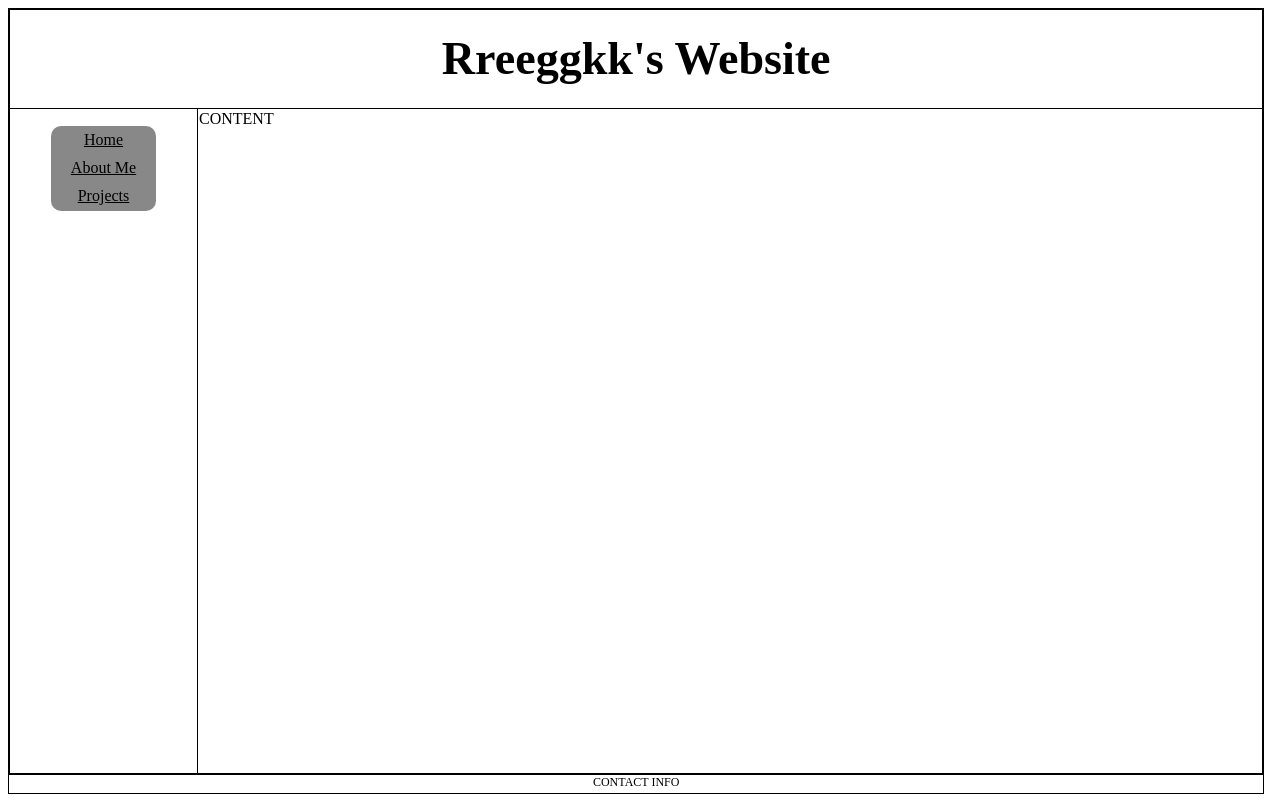
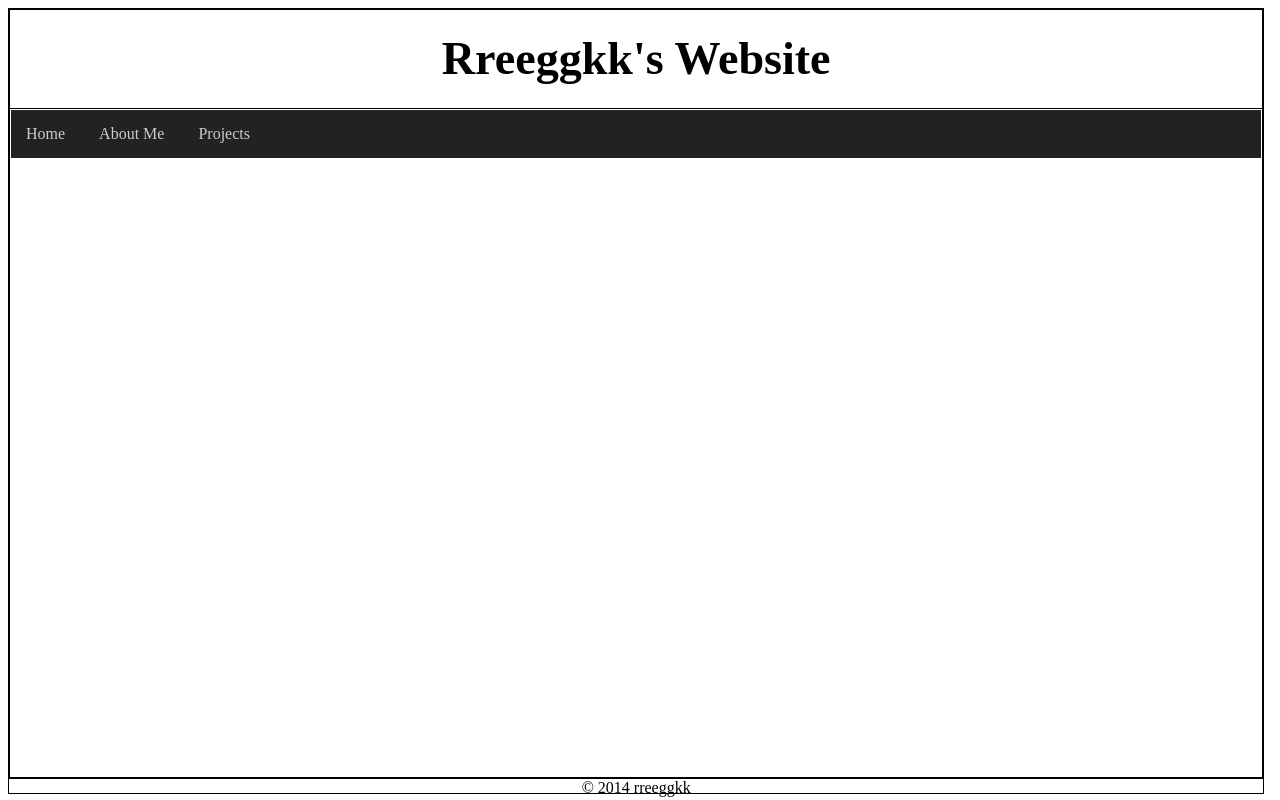
Before and after one commit to rreeggkk/rreeggkk.github.io, a plain HTML site: page index.html in a window 1280 px wide. Drawn offline with Linux system fonts and the light colour scheme.

Commit message:
Changed navbar

```diff
--- a/css.css
+++ b/css.css
@@ -16,8 +16,79 @@ body, html {
     position:fixed;
 }
 
+.emptySpace {
+    overflow:hidden;
+    width:100%;
+    height: 500px;
+}
+
+#nav {
+    background-color: #222;
+}
+#nav_wrapper {
+    /*width: 960px;*/
+    margin: 0 auto;
+    text-align: left;
+}
+#nav ul {
+    list-style-type: none;
+    padding: 0;
+    margin: 0;
+    position: relative;
+    min-width: 200px;
+}
+#nav ul li {
+    display: inline-block;
+}
+#nav ul li:hover {
+    background-color: #333;
+}
+#nav ul li a, visited {
+    color: #CCC;
+    display: block;
+    padding: 15px;
+    text-decoration: none;
+}
+#nav ul li:hover ul {
+    display: block;
+}
+#nav ul ul {
+    display: none;
+    position: absolute;
+    background-color: #333;
+    border: 5px solid #222;
+    border-top: 0;
+    margin-left: -5px;
+}
+
+#nav ul ul li {
+    display: block;
+}
+#nav ul ul li a:hover {
+    color: #699;
+}
 
 
+
+
+
+
+
+
+
+
+
+
+
+
+
+
+
+
+
+
+
+/*
 .navBar ul ul {
 	display:none; /*Hide Sub Lists*/
 }
@@ -42,3 +113,4 @@ body, html {
 .navBar ul li:hover ul li a:hover {color:#fff;}
 .navBar ul li {position:relative;}
 .navBar ul li ul {position absolute; top:0px; left:0px;}
+*/
--- a/index.html
+++ b/index.html
@@ -26,11 +26,11 @@
 					</td>
 				</tr>
 			</table>
-			<table width="100%" style="height:85%;">
-				<td width="15%" style="vertical-align:top;">
-					<!--Start of NavBar--!>
-					<center>
-						<div class="navBar">
+			<table width="100%" style="height:85.5%;">
+				<td style="vertical-align:top;">
+					<div style="height:100%; overflow-y:scroll;">
+						<div id="nav">
+							<div id="nav_wrapper">
 								<ul>
 									<li><a href="index.html">Home</a></li>
 									<li><a href="about.html">About Me</a>
@@ -41,32 +41,20 @@
 									<li><a href="projects.html">Projects</a>
 										<ul>
 											<li><a href="fizXTest.html">FizXTest</a></li>
-										<li><a href="mcProjects.html">Minecraft Projects</a>
-											<ul>
-												<li><a href="bukkit.html">Bukkit Projects</a>
-													<ul>
 											<li><a href="YellowPages.html">YellowPages</a></li>
 										</ul>
 									</li>
 								</ul>
-										</li>
-									</ul>
-								</li>
-							</ul>
 							</div>
-					</center>
-					<!--End of NavBar--!>
-				</td>
-				<td style="vertical-align:top;">
-					<div style="height:100%; overflow-y:scroll;">
-						CONTENT
+						</div>
+						<div class="emptySpace"/>
 					</div>
 				</td>
 			</table>
 			<div style="border-top:1px solid #000000;">
-				<span style="font-size:12px;">
+				<span style="font-size:16px;">
 					<center>
-						CONTACT INFO
+						© 2014 rreeggkk
 					</center>
 				</span>
 			</div>
```
Lines whose indentation alone changed are shown as unchanged.
